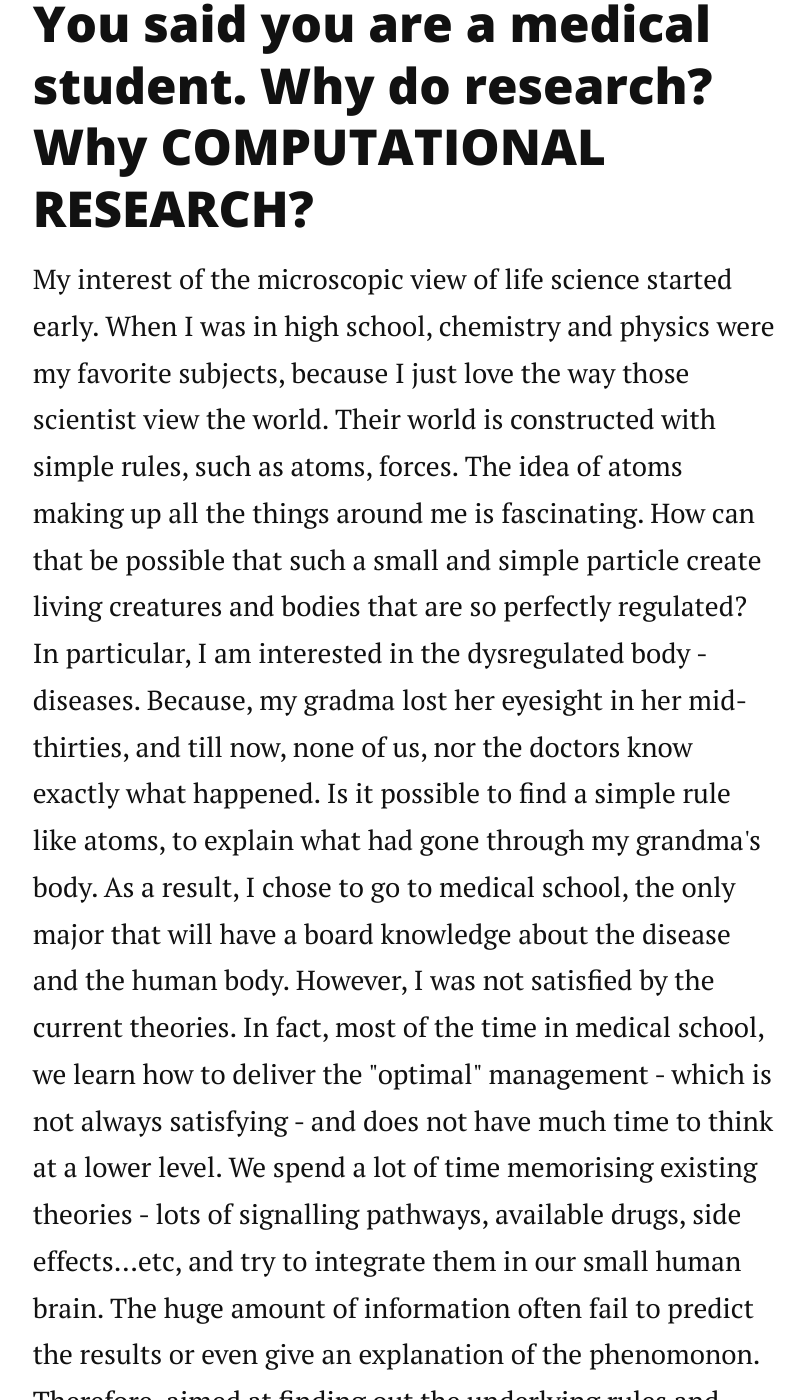
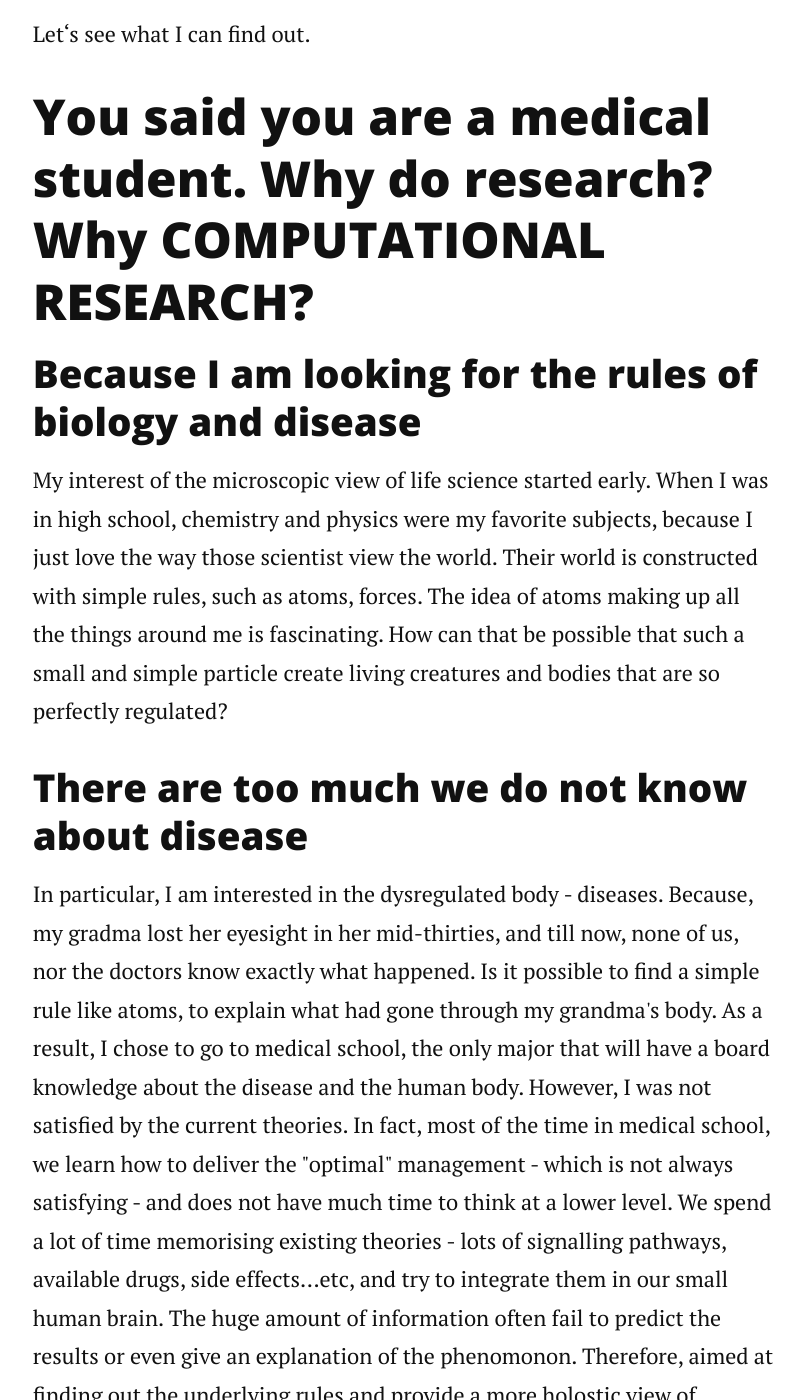
Before and after one commit to algaebrown/algaebrown.github.io, a Jekyll site: the page built from about.md, in a window 1280 px wide and 1400 px high, scrolled down 3196 px. Shown: the whole window, without its empty margins (236-1041 px from the left). Built offline with Jekyll 4.4.1, drawn with Linux system fonts in a browser that asks for light colours; nearby versions of some CDN libraries; some of the changed text lies outside the part shown.

Commit message:
Update about.md

```diff
--- a/about.md
+++ b/about.md
@@ -9,7 +9,7 @@
 	<p class="intro">Hsuan-Lin is a Medical Student from Taiwan, who is interested in explaining the concept of disease with molecules and sequences.</p>
 
    <h2>Current research focus: Antibiotic resistance</h2>
-   <p class=“intro”>Antibiotic resistance is a huge problem, especially in my country, Taiwan. Due to the health insurance policy, we have inexpensive access to medical care, resulting in overuse of antibiotics and emergence of resistant pathogens. During my rotation in the Intensive Care Unit, I saw a number patients fighting against resistant pathogens. Once patients have carbapenem-resistant pathogens, we are left with few choices. Health and technologies had advanced so much, but people are still dying from untreatable infections. Therefore, I chose to investigate this topic as my undergradate reseach.</p>
+   <p>Antibiotic resistance is a huge problem, especially in my country, Taiwan. Due to the health insurance policy, we have inexpensive access to medical care, resulting in overuse of antibiotics and emergence of resistant pathogens. During my rotation in the Intensive Care Unit, I saw a number patients fighting against resistant pathogens. Once patients have carbapenem-resistant pathogens, we are left with few choices. Health and technologies had advanced so much, but people are still dying from untreatable infections. Therefore, I chose to investigate this topic as my undergradate reseach.</p>
 
     <h3>Project: A pan-genome based network to assess resistant potential of hypothetical genes</h3>
 
@@ -23,13 +23,20 @@
 
    <h2>You said you are a medical student. Why do research? Why COMPUTATIONAL RESEARCH?</h2>
 
-	<p class = "intro"> My interest of the microscopic view of life science started early. When I was in high school, chemistry and physics were my favorite subjects, because I just love the way those scientist view the world. Their world is constructed with simple rules, such as atoms, forces. The idea of atoms making up all the things around me is fascinating. How can that be possible that such a small and simple particle create living creatures and bodies that are so perfectly regulated?
-    In particular, I am interested in the dysregulated body - diseases. Because, my gradma lost her eyesight in her mid-thirties, and till now, none of us, nor the doctors know exactly what happened. Is it possible to find a simple rule like atoms, to explain what had gone through my grandma's body. As a result, I chose to go to medical school, the only major that will have a board knowledge about the disease and the human body. However, I was not satisfied by the current theories. In fact, most of the time in medical school, we learn how to deliver the "optimal" management - which is not always satisfying - and does not have much time to think at a lower level. We spend a lot of time memorising existing theories - lots of signalling pathways, available drugs, side effects...etc, and try to integrate them in our small human brain. The huge amount of information often fail to predict the results or even give an explanation of the phenomonon. Therefore, aimed at finding out the underlying rules and provide a more holostic view of diseases, I started to participate in researches labs.
+   <h3> Because I am looking for the rules of biology and disease</h3>
+	<p> My interest of the microscopic view of life science started early. When I was in high school, chemistry and physics were my favorite subjects, because I just love the way those scientist view the world. Their world is constructed with simple rules, such as atoms, forces. The idea of atoms making up all the things around me is fascinating. How can that be possible that such a small and simple particle create living creatures and bodies that are so perfectly regulated?</p>
 
-    During my second year, I took biochemistry, cell biology and programming courses at the same time, due to the need of the research projects. Again, a lot of details flooded into my brain. I LOVE to know those pathways and protein structures, but I HATE to memorise them. It's impossible for a person to have a holisitic view of a cell. All that we can do is focus on a protein, or one pathway, at the DNA or RNA level...etc. But in the real cells, so many kinds of molecules float and interact, obeying the rules of chemistry. How would it be like to take a tour into the cell, and just observe what really happen. The programming course sparked my idea of an in silico cell. Computers can store a lot of information. They can as well, calculate a huge amount of data. Maybe it will be a good idea to let computers do the job, and let it tell me what will and had happened at the microscopic level.
+    <h3>There are too much we do not know about disease</h3>
+    <p>In particular, I am interested in the dysregulated body - diseases. Because, my gradma lost her eyesight in her mid-thirties, and till now, none of us, nor the doctors know exactly what happened. Is it possible to find a simple rule like atoms, to explain what had gone through my grandma's body. As a result, I chose to go to medical school, the only major that will have a board knowledge about the disease and the human body. However, I was not satisfied by the current theories. In fact, most of the time in medical school, we learn how to deliver the "optimal" management - which is not always satisfying - and does not have much time to think at a lower level. We spend a lot of time memorising existing theories - lots of signalling pathways, available drugs, side effects...etc, and try to integrate them in our small human brain. The huge amount of information often fail to predict the results or even give an explanation of the phenomonon. Therefore, aimed at finding out the underlying rules and provide a more holostic view of diseases, I started to participate in researches labs.</p>
 
-    As a result, I started my journey in bioinformatics. Working with sequences and molecules, I feel as if I were building a cell in the server. From the genomic level, we find all possible genes that can be acquired by a bateria, and then use that to predict the outcome - antibiotic resistance. Then we moved on to find the relations between genes - how they may interact - by digging the information retained in evolution, expression pattern and retrieve the known from literature. At first, working with servers - a mouse-free environment - was very challenging for me. Those mathematical representations of sequences and machine learning models are puzzling as well. However, with the aid of several friends, advisor and serials of online tutorials, I gradually get used to work and think as a computer scientist. </p>
+    <h3>The cell is too complex for a human brain. We need computers.</h3>
+    <p>During my second year, I took biochemistry, cell biology and programming courses at the same time, due to the need of the research projects. Again, a lot of details flooded into my brain. I LOVE to know those pathways and protein structures, but I HATE to memorise them. It's impossible for a person to have a holisitic view of a cell. All that we can do is focus on a protein, or one pathway, at the DNA or RNA level...etc. But in the real cells, so many kinds of molecules float and interact, obeying the rules of chemistry. How would it be like to take a tour into the cell, and just observe what really happen. The programming course sparked my idea of an in silico cell. Computers can store a lot of information. They can as well, calculate a huge amount of data. Maybe it will be a good idea to let computers do the job, and let it tell me what will and had happened at the microscopic level.</p>
 
+    <h3> So I started by journey in computational biology. It‘s tough. But I love it</h3>
+    <p>As a result, I started my journey in bioinformatics. Working with sequences and molecules, I feel as if I were building a cell in the server. From the genomic level, we find all possible genes that can be acquired by a bateria, and then use that to predict the outcome - antibiotic resistance. Then we moved on to find the relations between genes - how they may interact - by digging the information retained in evolution, expression pattern and retrieve the known from literature. At first, working with servers - a mouse-free environment - was very challenging for me. Those mathematical representations of sequences and machine learning models are puzzling as well. However, with the aid of several friends, advisor and serials of online tutorials, I gradually get used to work and think as a computer scientist. </p>
+
+    <h2> What do you want to do in the future?</h2>
+    <p> In the near future, I want to pursue Ph.D. in computational biology with the emphasis on quantiative science. I am interested in various kinds of topics, especially but not limited to multi-omics integration. I hope those methods can be related to clinical problems. </p>
 
 
 </div>
```
